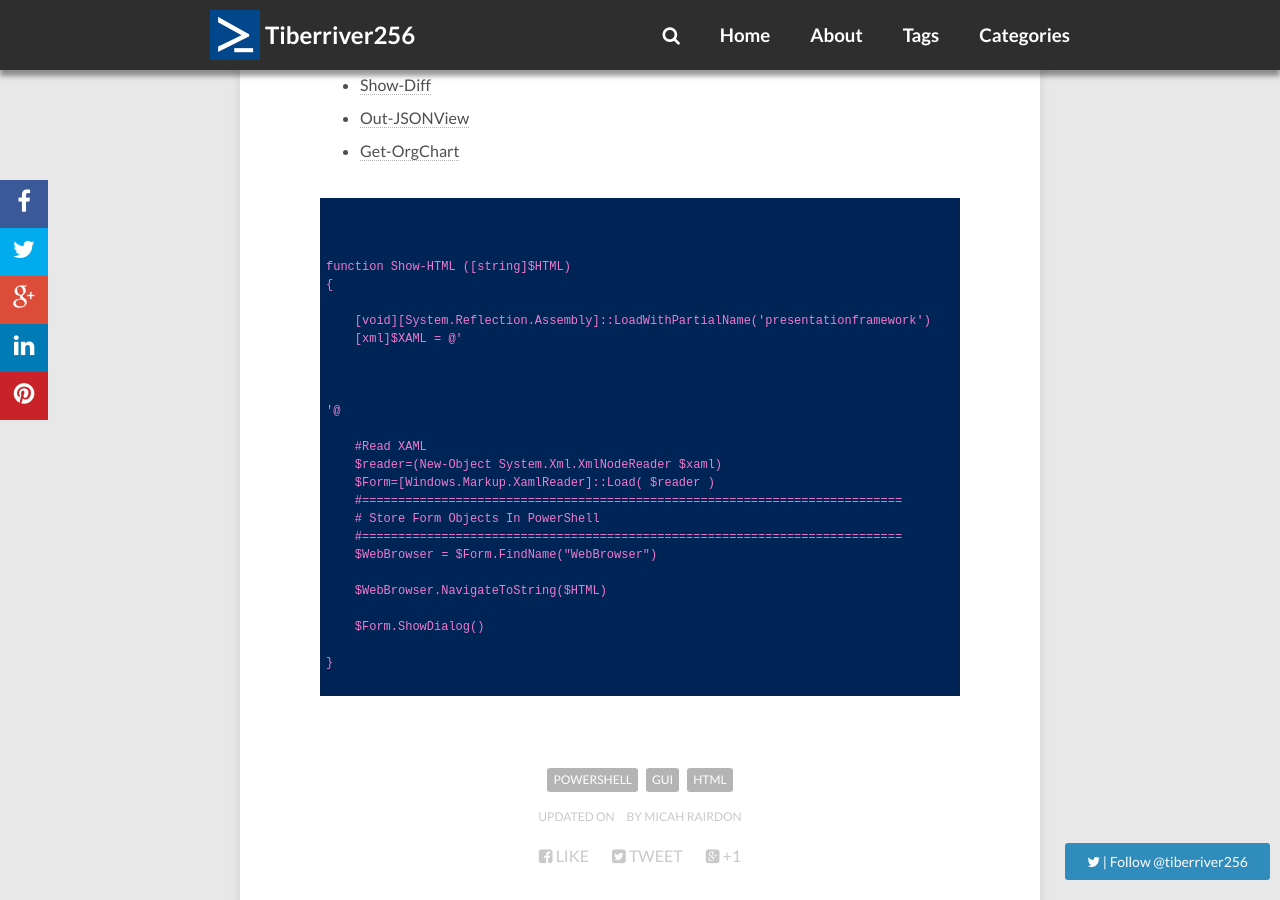
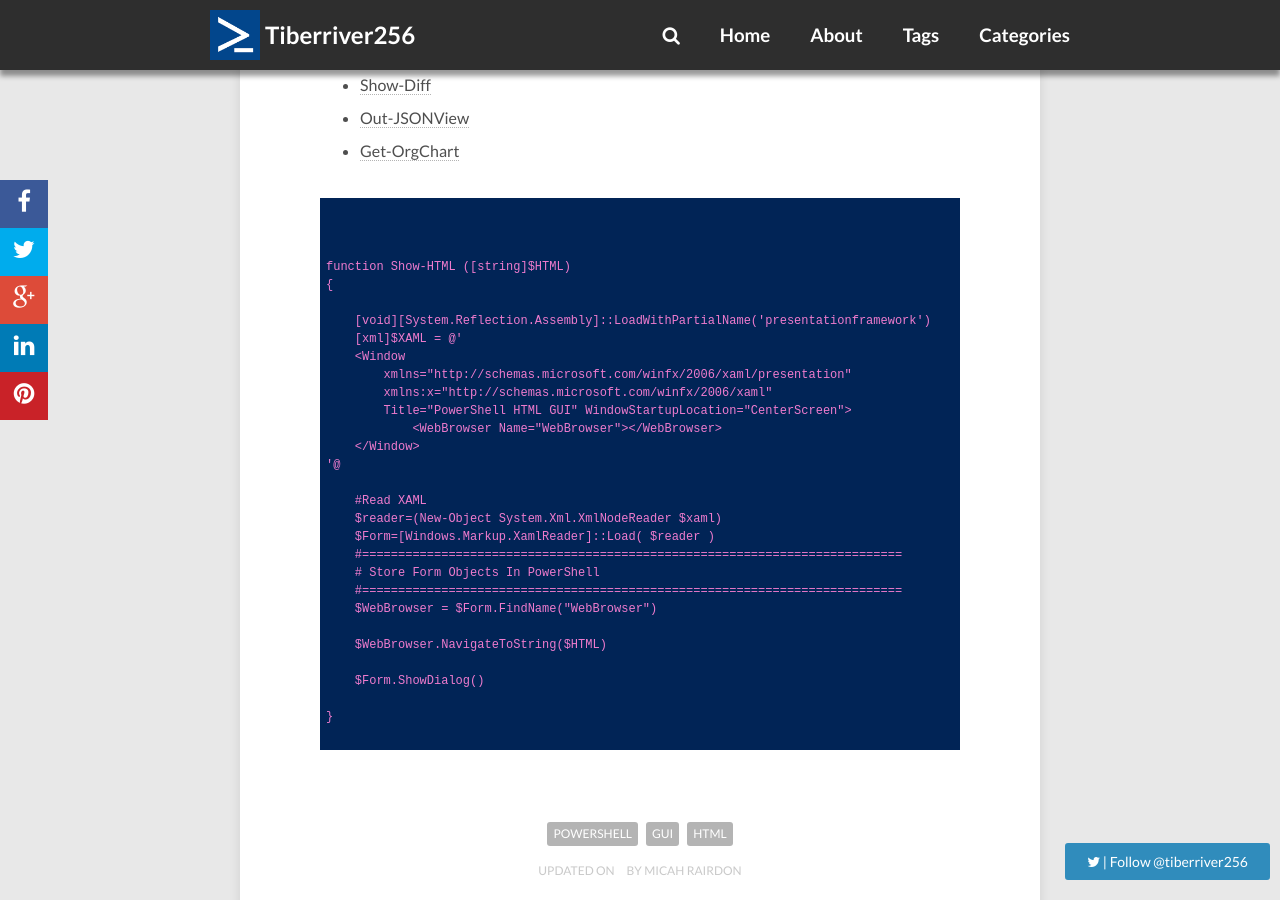
Before and after one commit to Tiberriver256/Tiberriver256.GitHub.io, a Jekyll site: the page built from _posts/2016-08-18-Show-HTML.md, in a window 1280 px wide and 900 px high, scrolled down 1343 px. Built offline with Jekyll 4.4.1, drawn with Linux system fonts in a browser that asks for light colours; nearby versions of some CDN libraries; comment, search, counter and statistics services are not loaded.

Commit message:
Escaped XML for proper display

```diff
--- a/_posts/2016-08-18-Show-HTML.md
+++ b/_posts/2016-08-18-Show-HTML.md
@@ -50,12 +50,12 @@ function Show-HTML ([string]$HTML)
 
     [void][System.Reflection.Assembly]::LoadWithPartialName('presentationframework')
     [xml]$XAML = @'
-    <Window
-        xmlns="http://schemas.microsoft.com/winfx/2006/xaml/presentation"
-        xmlns:x="http://schemas.microsoft.com/winfx/2006/xaml"
-        Title="PowerShell HTML GUI" WindowStartupLocation="CenterScreen">
-            <WebBrowser Name="WebBrowser"></WebBrowser>
-    </Window>
+    &lt;Window
+        xmlns=&quot;http://schemas.microsoft.com/winfx/2006/xaml/presentation&quot;
+        xmlns:x=&quot;http://schemas.microsoft.com/winfx/2006/xaml&quot;
+        Title=&quot;PowerShell HTML GUI&quot; WindowStartupLocation=&quot;CenterScreen&quot;&gt;
+            &lt;WebBrowser Name=&quot;WebBrowser&quot;&gt;&lt;/WebBrowser&gt;
+    &lt;/Window&gt;
 '@
 
     #Read XAML
```
